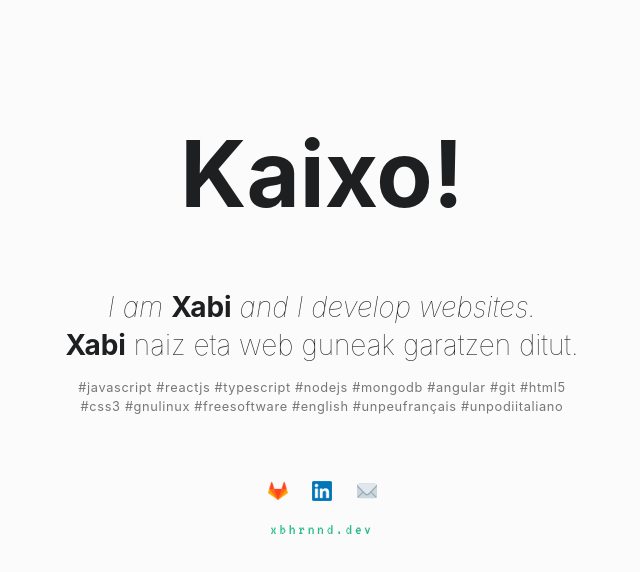
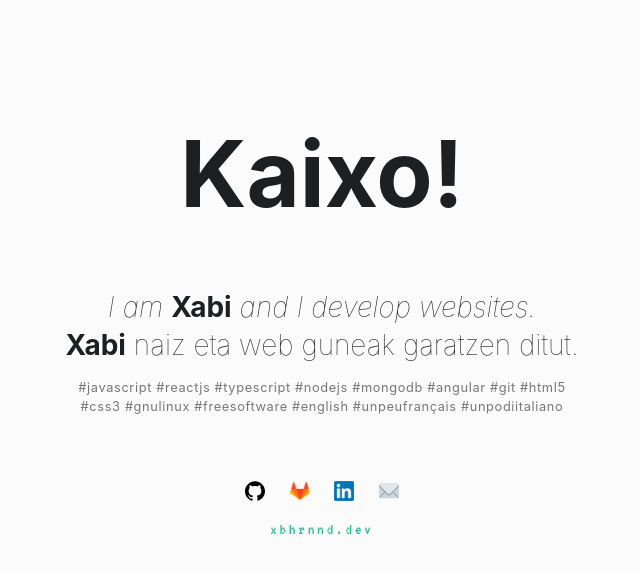
Before and after one commit to xbhrnnd/xbhrnnd-static, a plain HTML site: page public/index.html in a window 1280 px wide. Shown: the whole page, without its empty margins (318-958 px from the left). Drawn offline with Linux system fonts and the light colour scheme.

Commit message:
GitHub added

```diff
--- a/public/index.html
+++ b/public/index.html
@@ -26,6 +26,7 @@
     </div>
 
     <div class="social-container">
+      <a href="https://github.com/xbhrnnd" target="_blank"><img src="./assets/github.svg" class="social" alt="GitHub-era esteka" title="GitHub" /></a>
       <a href="https://gitlab.com/xbhrnnd" target="_blank"><img src="./assets/gitlab.png" class="social" alt="GitLab-era esteka" title="GitLab" /></a>
       <a href="https://www.linkedin.com/in/xabihernando" target="_blank"><img src="./assets/linkedin.png" class="social" alt="LinkedIn-era esteka" title="LinkedIn" /></a>
       <a href="mailto:xbhrnnd@xbhrnnd.dev"><img src="./assets/mail.svg" class="social" alt="Mezu elektronikoa bidaltzeko esteka" title="Mail" /></a>
```
Also changed, not shown: public/assets/github.svg (added).
